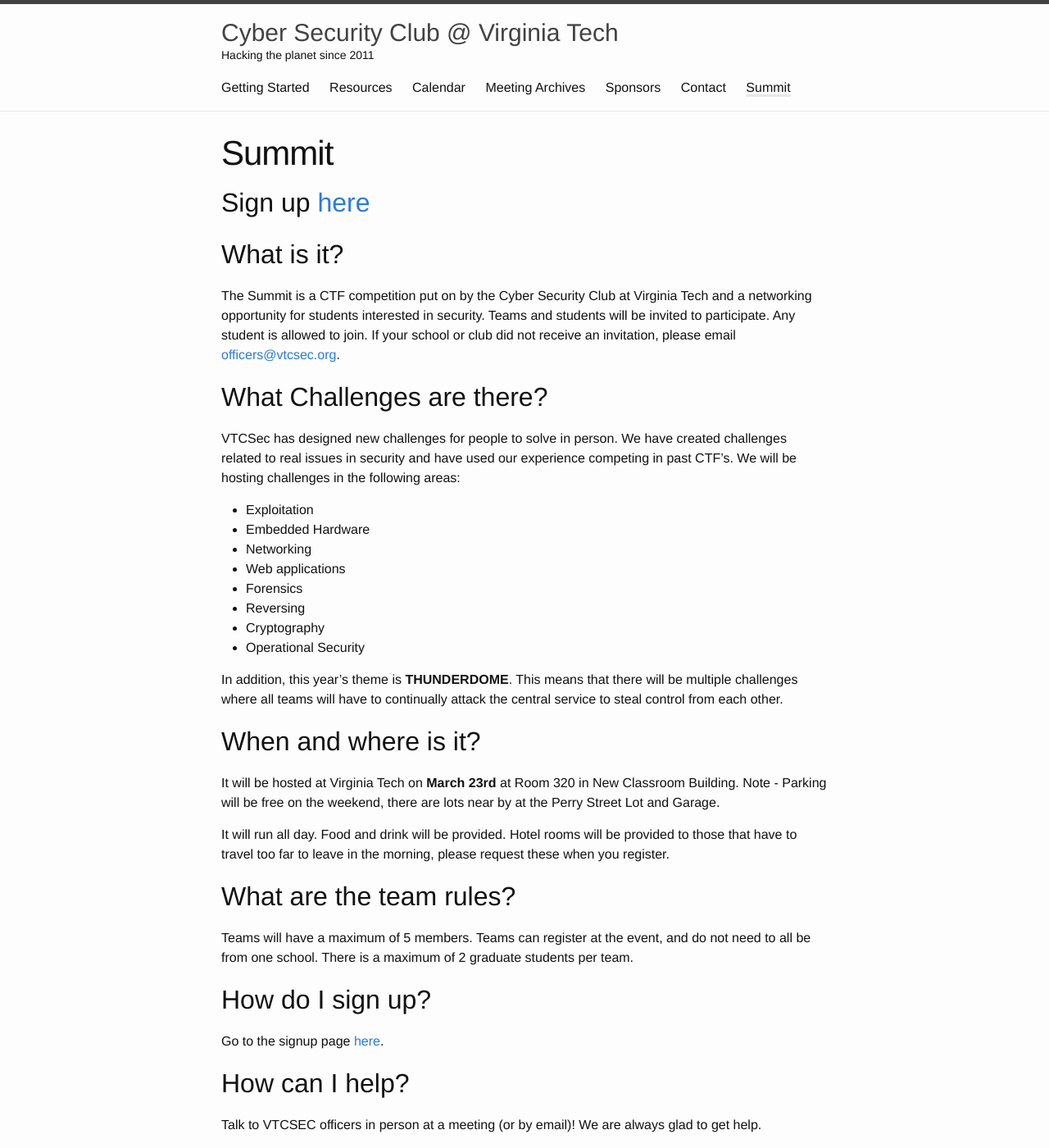
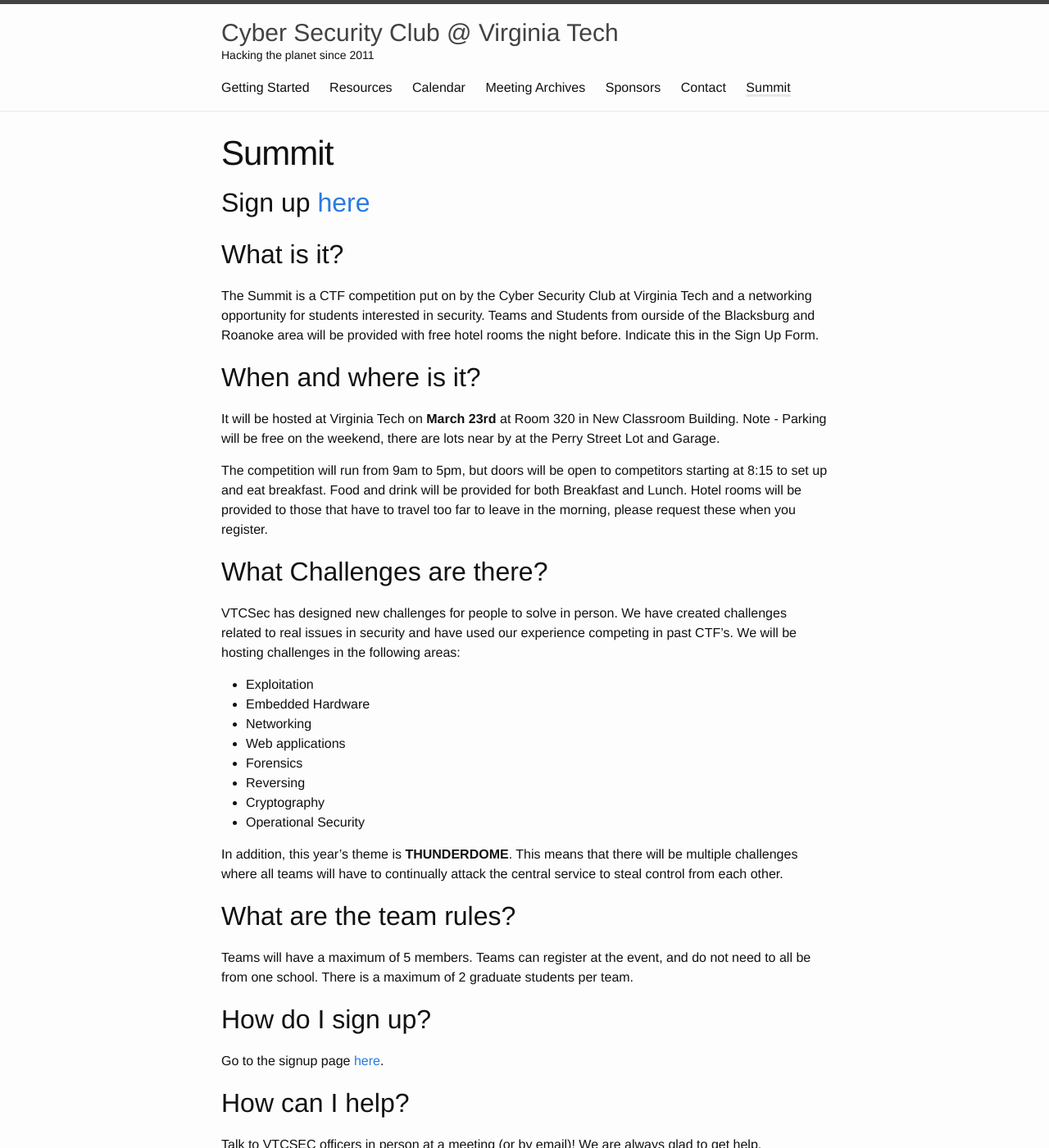
Before and after one commit to VTCSec/vtcsec.org, a Jekyll site: the page built from summit.md, in a window 1280 px wide and 1400 px high. Shown: the whole window at 82% size. Built offline with Jekyll 4.4.1, drawn with Linux system fonts in a browser that asks for light colours.

Commit message:
Updated to include time

```diff
--- a/summit.md
+++ b/summit.md
@@ -8,8 +8,13 @@
 ## What is it?
 
 The Summit is a CTF competition put on by the Cyber Security Club at Virginia Tech and a networking opportunity for students interested in security.
-Teams and students will be invited to participate.  Any student is allowed to join.  If your school or club
-did not receive an invitation, please email <a href="mailto:officers@vtcsec.org">officers@vtcsec.org</a>.
+Teams and Students from ourside of the Blacksburg and Roanoke area will be provided with free hotel rooms the night before. Indicate this in the Sign Up Form.
+
+## When and where is it?
+
+It will be hosted at Virginia Tech on **March 23rd** at Room 320 in New Classroom Building. Note - Parking will be free on the weekend, there are lots near by at the Perry Street Lot and Garage.
+
+The competition will run from 9am to 5pm, but doors will be open to competitors starting at 8:15 to set up and eat breakfast. Food and drink will be provided for both Breakfast and Lunch. Hotel rooms will be provided to those that have to travel too far to leave in the morning, please request these when you register.
 
 ## What Challenges are there?
 
@@ -28,12 +33,6 @@
 
 In addition, this year's theme is <b>THUNDERDOME</b>. This means that there will be multiple challenges where all teams will have to continually attack the central service to steal control from each other.
 
-## When and where is it?
-
-It will be hosted at Virginia Tech on **March 23rd** at Room 320 in New Classroom Building. Note - Parking will be free on the weekend, there are lots near by at the Perry Street Lot and Garage.
-
-It will run all day.  Food and drink will be provided. Hotel rooms will be provided to those that have to travel too far to leave in the morning, please request these when you register.
-
 ## What are the team rules?
 
 Teams will have a maximum of 5 members. Teams can register at the event, and do not need to all be from one school. There is a maximum of 2 graduate students per team.
```
